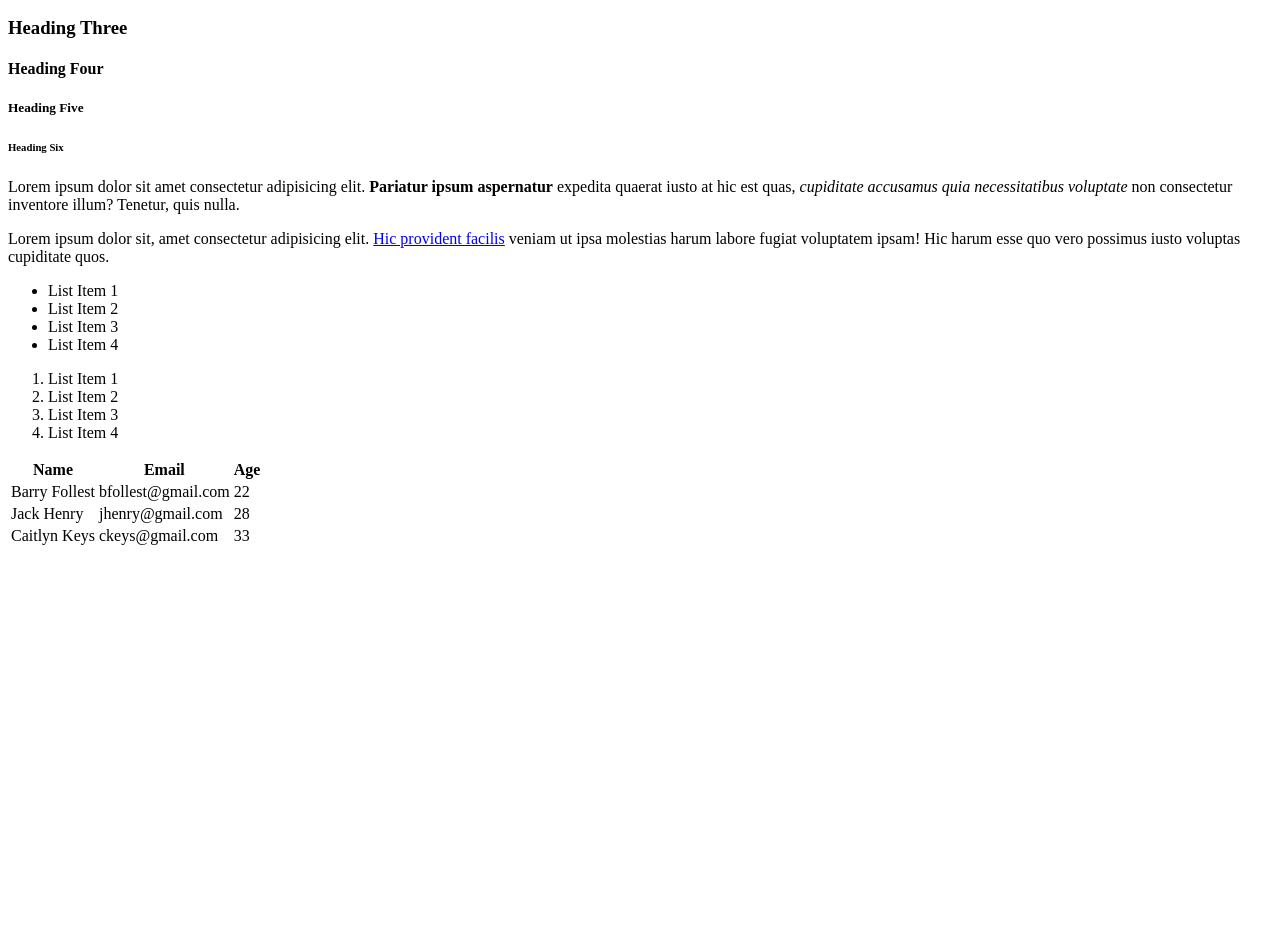
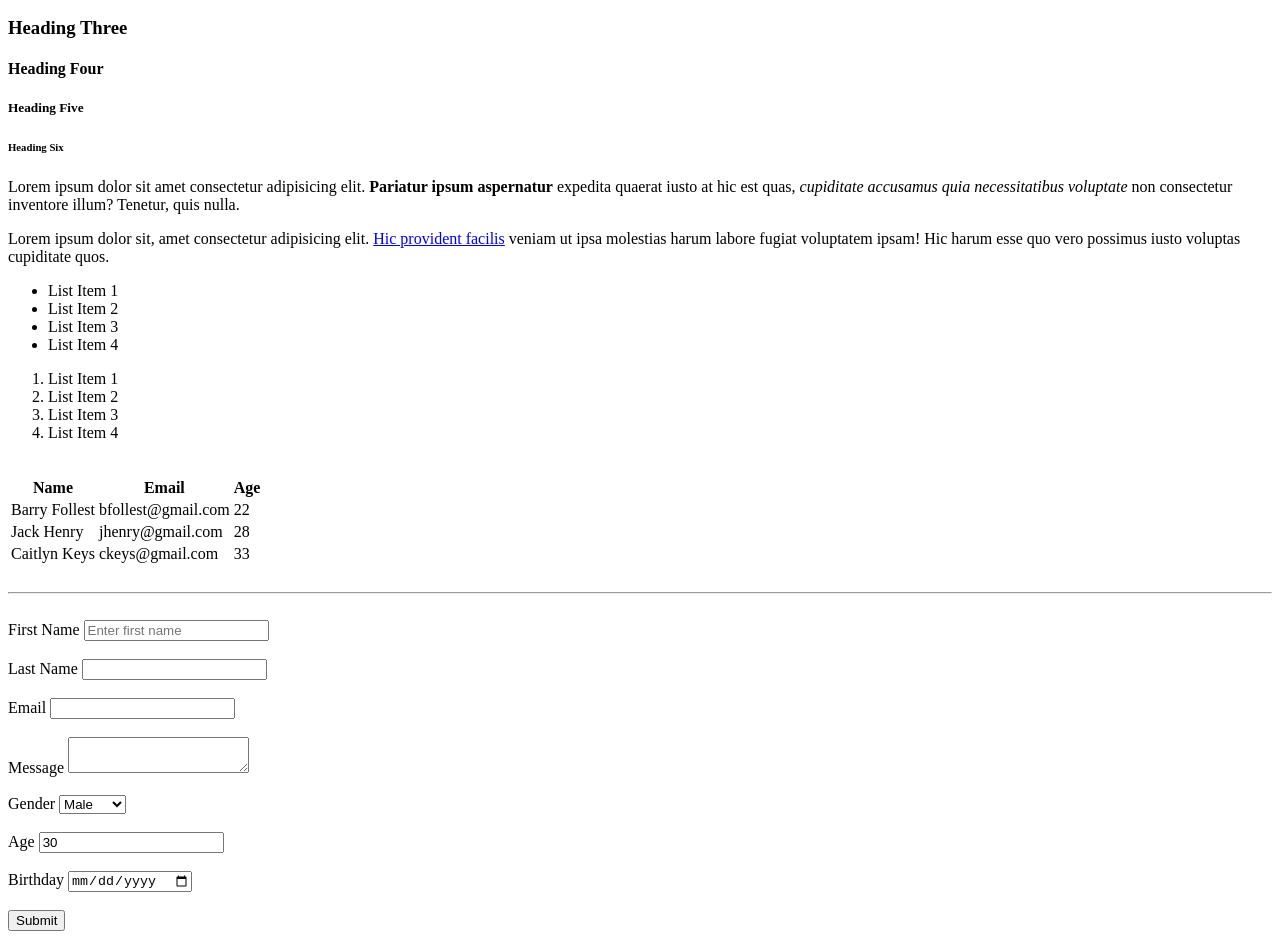
Before and after one commit to TristanPior/HTML-CSS-Practice, a plain HTML site: page HTML/index.html in a window 1280 px wide. Shown: the part 110-1049 px from the top of the page. Before the commit the page ends 800 px from the top, so only its background shows below. Drawn offline with Linux system fonts and the light colour scheme.

Commit message:
Add Forms

```diff
--- a/HTML/index.html
+++ b/HTML/index.html
@@ -21,18 +21,20 @@
         </p>
 
         <!-- Lists -->
-        <ul>
+        <ul> <!-- Bulleted List -->
             <li>List Item 1</li>
             <li>List Item 2</li>
             <li>List Item 3</li>
             <li>List Item 4</li>
         </ul>
-        <ol>
+        <ol> <!-- Numbered List -->
             <li>List Item 1</li>
             <li>List Item 2</li>
             <li>List Item 3</li>
             <li>List Item 4</li>
         </ol>
+
+        <br>
 
         <!-- Tables -->
         <table>
@@ -61,5 +63,53 @@
                 </tr>
             </tbody>
         </table>
+        <br> <!-- Line Break -->
+        <hr> <!-- Horizontal Rule -->
+        <br> <!-- Line Break -->
+
+        <!-- Forms -->
+        <form action="process.php" method="POST"> <!-- Action submits the form to a certain page, method POST is more secure than GET-->
+            <div>
+                <label>First Name</label>
+                <input type="text" name="firstName" placeholder="Enter first name">
+            </div>
+            <br>
+            <div>
+                <label>Last Name</label>
+                <input type="text" name="lastName">
+            </div>
+            <br>
+            <div>
+                <label>Email</label>
+                <input type="email" name="email">
+            </div>
+            <br>
+            <div>
+                <label>Message</label>
+                <textarea name="message"></textarea>
+            </div>
+            <br>
+            <div>
+                <label>Gender</label>
+                <select name="gender">
+                    <option value="male">Male</option>
+                    <option value="Female">Female</option>
+                    <option value="Other">Other</option>
+                </select>
+            </div>
+            <br>
+            <div>
+                <Label>Age</Label>
+                <input type="number" name="age" value="30">
+            </div>
+            <br>
+            <div>
+                <label>Birthday</label>
+                <input type="date" name="birthday">
+            </div>
+            <br>
+            <input type="submit" name="submit" value="Submit">
+        </form>
+
     </body>
 </html>
```
